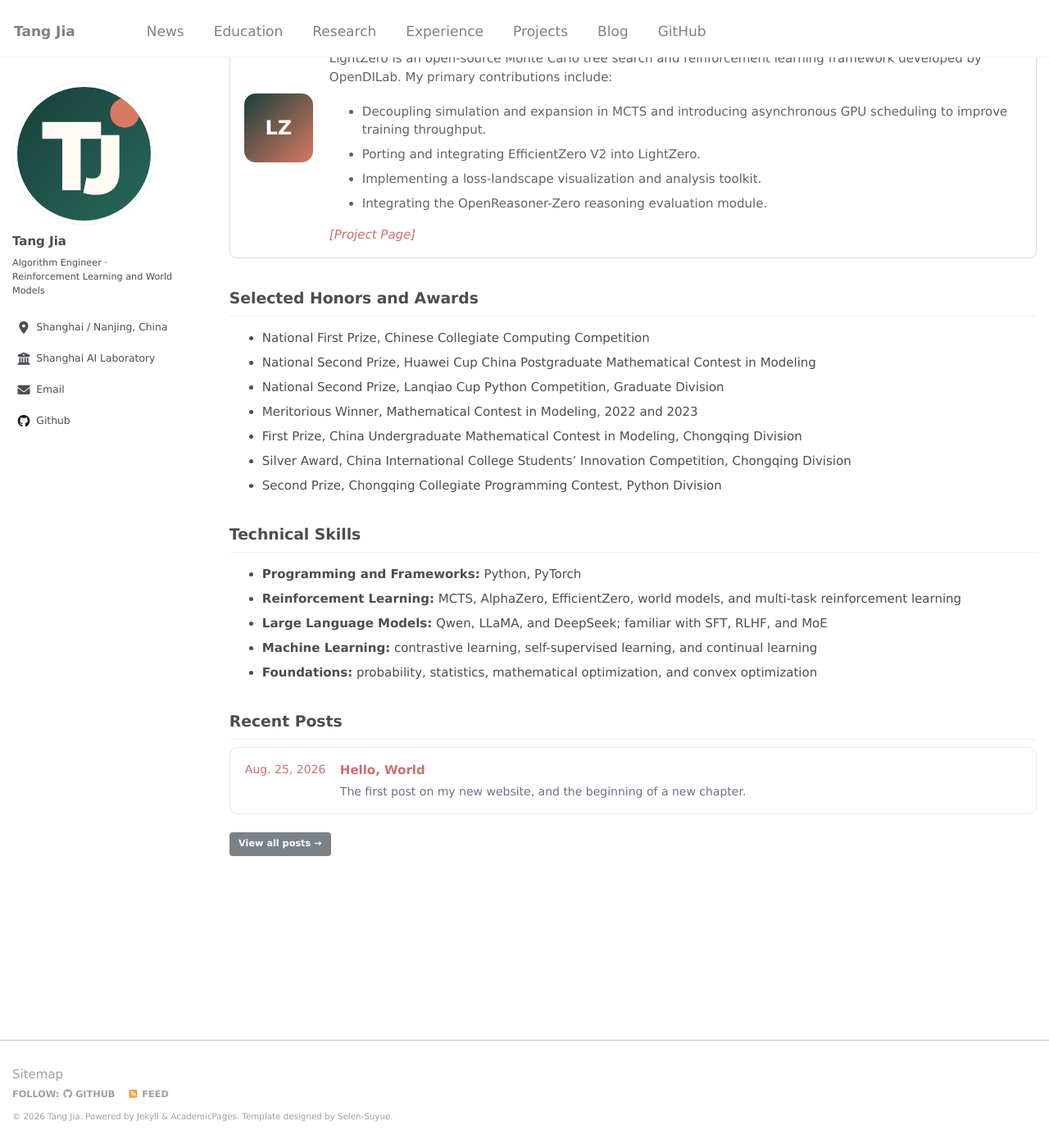
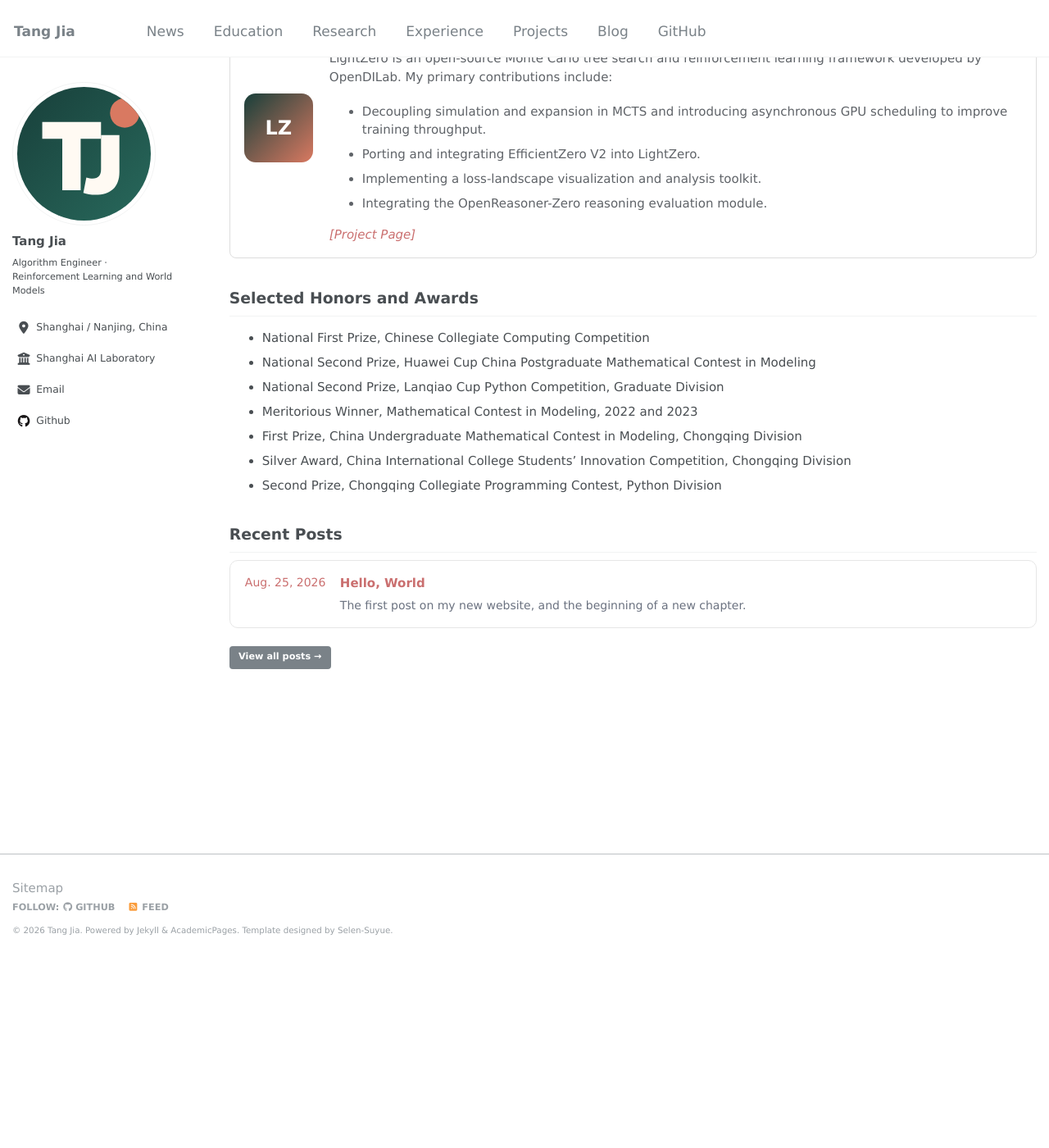
Before and after one commit to tAnGjIa520/tAnGjIa520.github.io, a Jekyll site: the page built from _pages/about.md, in a window 1280 px wide and 1400 px high, scrolled down 2035 px. Shown: the whole window at 82% size. Built offline with Jekyll 4.4.1, drawn with Linux system fonts in a browser that asks for light colours; some web fonts are replaced; after the commit the page ends 3207 px from its top, so only the background shows below that.

Commit message:
Remove technical skills section

```diff
--- a/_pages/about.md
+++ b/_pages/about.md
@@ -121,14 +121,6 @@ If you are interested in my research or projects, feel free to contact me at [ta
 - Silver Award, China International College Students' Innovation Competition, Chongqing Division
 - Second Prize, Chongqing Collegiate Programming Contest, Python Division
 
-<h2 id="skills">Technical Skills</h2>
-
-- **Programming and Frameworks:** Python, PyTorch
-- **Reinforcement Learning:** MCTS, AlphaZero, EfficientZero, world models, and multi-task reinforcement learning
-- **Large Language Models:** Qwen, LLaMA, and DeepSeek; familiar with SFT, RLHF, and MoE
-- **Machine Learning:** contrastive learning, self-supervised learning, and continual learning
-- **Foundations:** probability, statistics, mathematical optimization, and convex optimization
-
 <h2 id="writing">Recent Posts</h2>
 
 <div class="writing-list">
--- a/assets/css/home.css
+++ b/assets/css/home.css
@@ -10,7 +10,6 @@
     #publications,
     #projects,
     #awards,
-    #skills,
     #writing,
     #contact,
     #talks {
```
